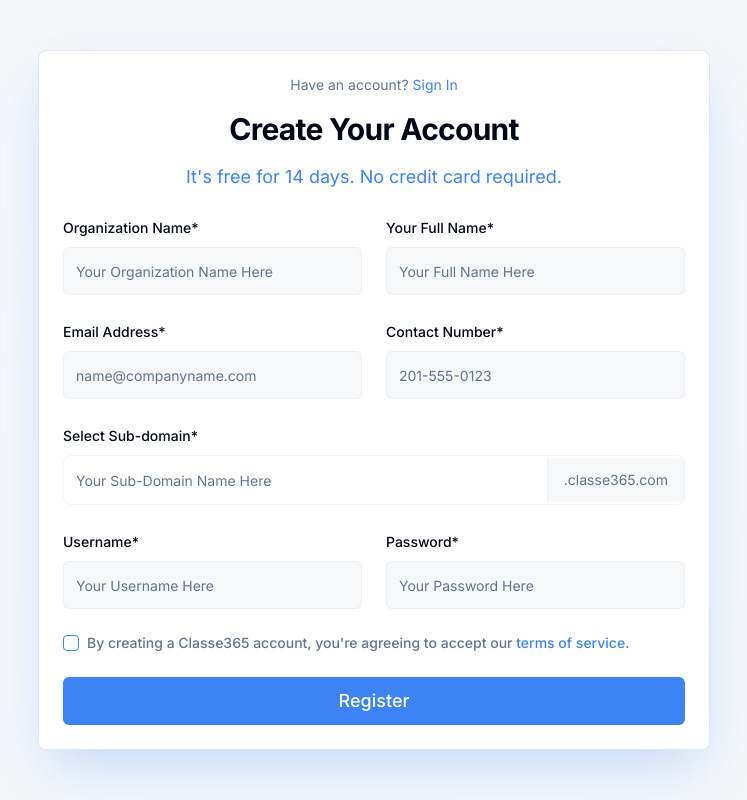
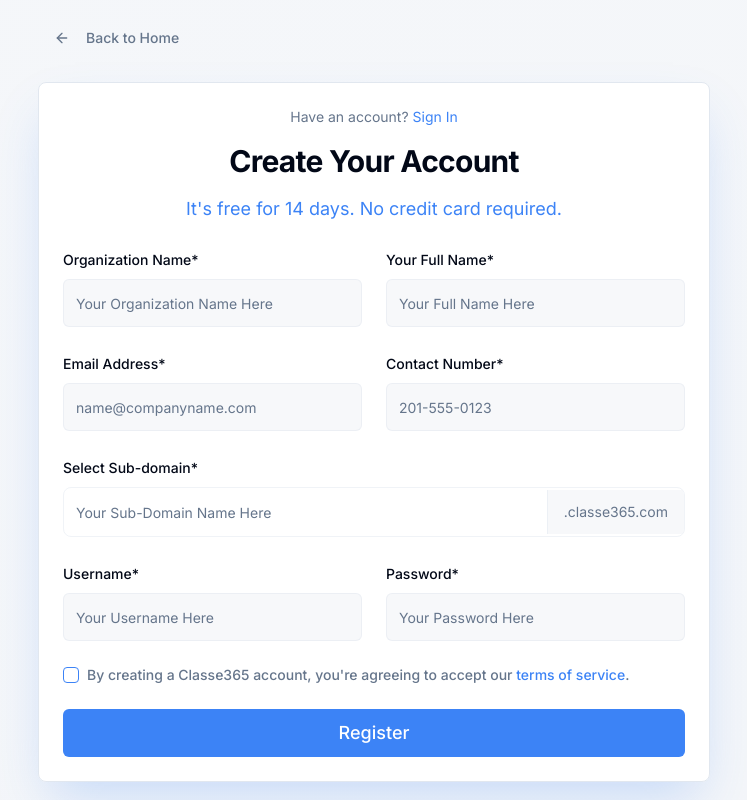
Before and after one commit to suhelp0009/smartclass-ai-launch, a React (Vite) app: page /school-registration in a window 1280 px wide. Shown: the whole page, without its empty margins (266-1013 px from the left). Built offline with nearby package versions, Linux system fonts and the light colour scheme.

Commit message:
Fix school registration flow
Add back button to school registration page and ensure it navigates to the landing page. Recheck and fix any existing errors in the flow.

```diff
--- a/src/pages/SchoolRegistration.tsx
+++ b/src/pages/SchoolRegistration.tsx
@@ -5,6 +5,7 @@ import { Input } from '@/components/ui/input';
 import { Label } from '@/components/ui/label';
 import { Card, CardContent, CardHeader, CardTitle } from '@/components/ui/card';
 import { Checkbox } from '@/components/ui/checkbox';
+import { ArrowLeft } from 'lucide-react';
 import { supabase } from '@/integrations/supabase/client';
 import { useToast } from '@/hooks/use-toast';
 
@@ -102,7 +103,17 @@ const SchoolRegistration = () => {
 
   return (
     <div className="min-h-screen bg-gradient-to-br from-background to-muted/20 flex items-center justify-center p-4">
-      <Card className="w-full max-w-2xl shadow-large bg-card/95 backdrop-blur-sm">
+      <div className="w-full max-w-2xl">
+        <Button
+          variant="ghost"
+          onClick={() => navigate('/')}
+          className="mb-6 text-muted-foreground hover:text-foreground"
+        >
+          <ArrowLeft className="w-4 h-4 mr-2" />
+          Back to Home
+        </Button>
+
+        <Card className="shadow-large bg-card/95 backdrop-blur-sm">
           <CardHeader className="text-center space-y-4">
             <div className="text-sm text-muted-foreground">
               Have an account? <button onClick={() => navigate('/school-search')} className="text-primary hover:underline">Sign In</button>
@@ -254,6 +265,7 @@ const SchoolRegistration = () => {
         </CardContent>
         </Card>
       </div>
+    </div>
   );
 };
 
```
Lines whose indentation alone changed are shown as unchanged.
